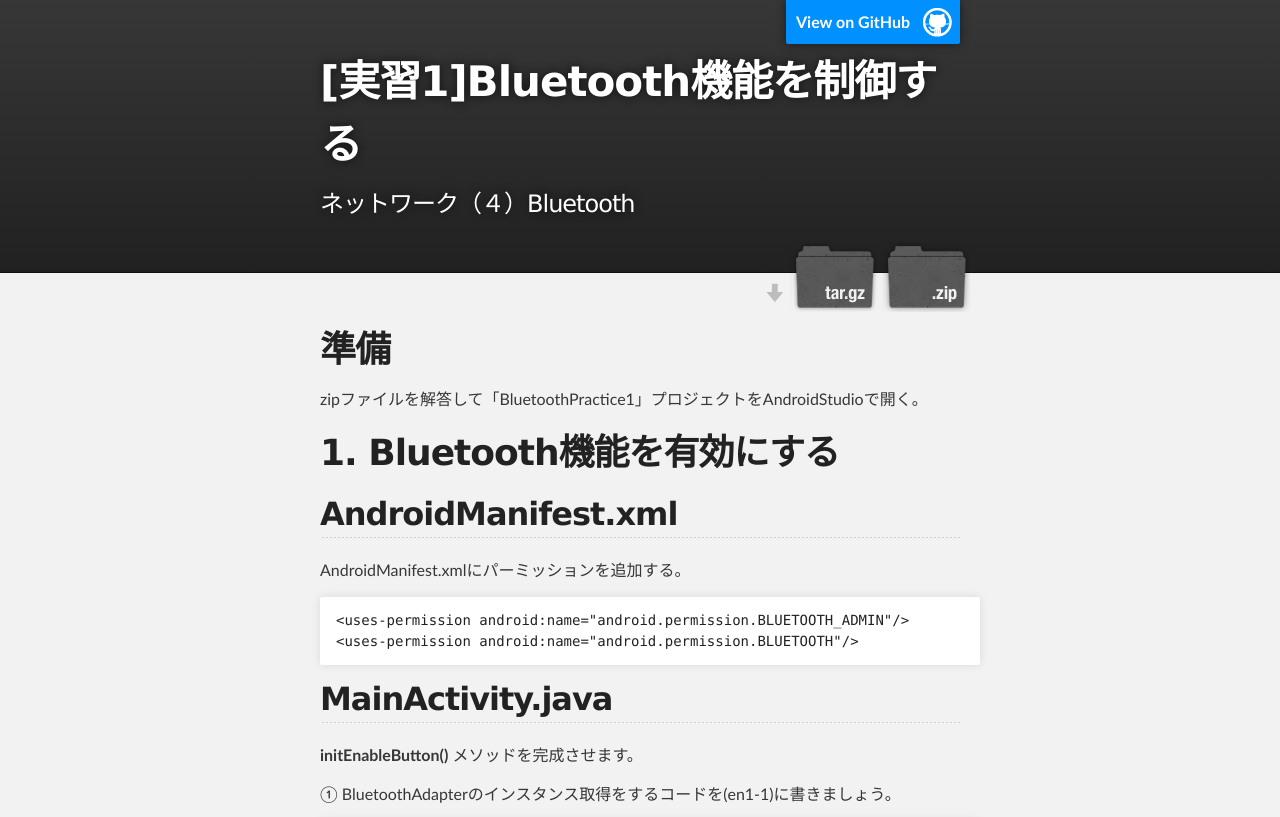
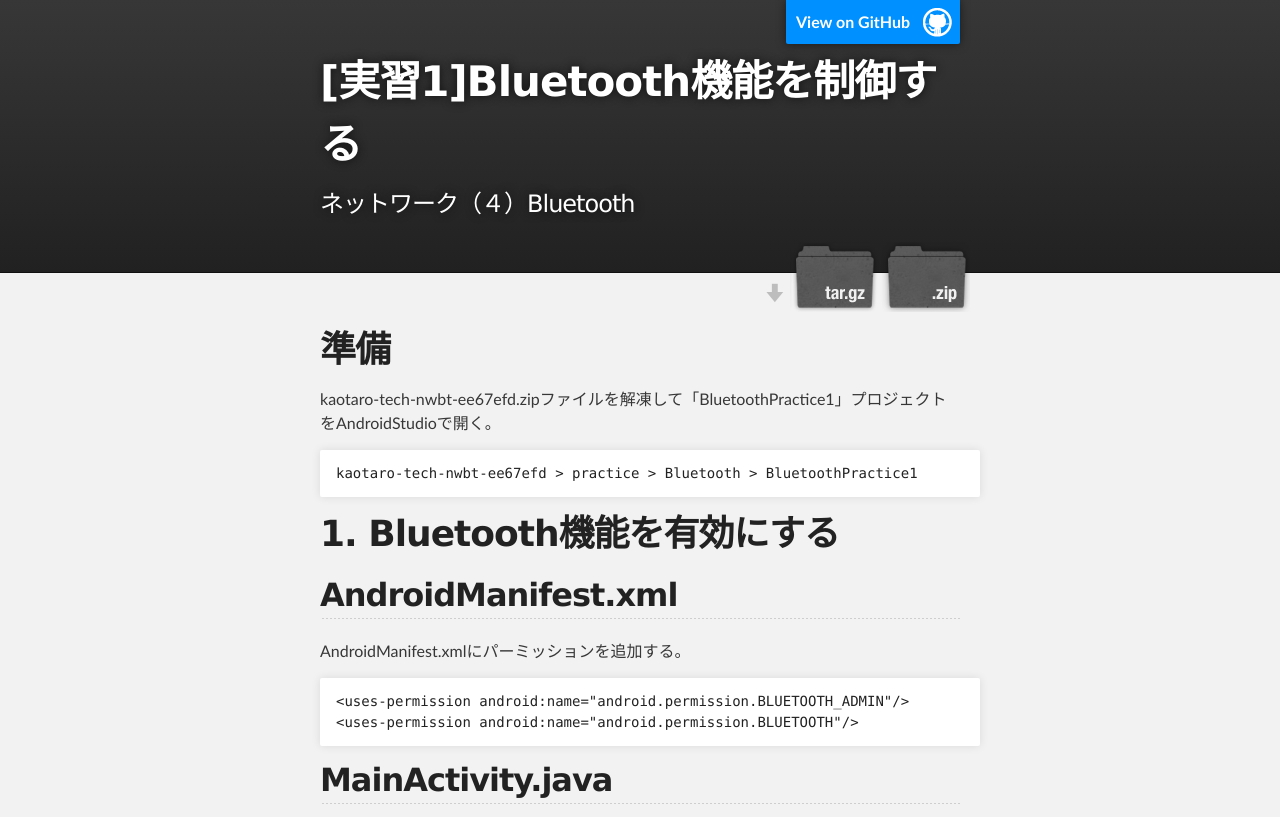
Before and after one commit to kaotaro/tech-nwbt, a plain HTML site: page index.html in a window 1280 px wide. Shown: the top 817 px of the page. Drawn offline with Linux system fonts and the light colour scheme.

```diff
--- a/index.html
+++ b/index.html
@@ -34,7 +34,10 @@
         <h1>
 <a id="準備" class="anchor" href="#%E6%BA%96%E5%82%99" aria-hidden="true"><span class="octicon octicon-link"></span></a>準備</h1>
 
-<p>zipファイルを解答して「BluetoothPractice1」プロジェクトをAndroidStudioで開く。</p>
+<p>kaotaro-tech-nwbt-ee67efd.zipファイルを解凍して「BluetoothPractice1」プロジェクトをAndroidStudioで開く。</p>
+
+<pre><code>kaotaro-tech-nwbt-ee67efd &gt; practice &gt; Bluetooth &gt; BluetoothPractice1
+</code></pre>
 
 <h1>
 <a id="1-bluetooth機能を有効にする" class="anchor" href="#1-bluetooth%E6%A9%9F%E8%83%BD%E3%82%92%E6%9C%89%E5%8A%B9%E3%81%AB%E3%81%99%E3%82%8B" aria-hidden="true"><span class="octicon octicon-link"></span></a>1. Bluetooth機能を有効にする</h1>
```
Also changed, not shown: params.json (+1 -1 lines).
